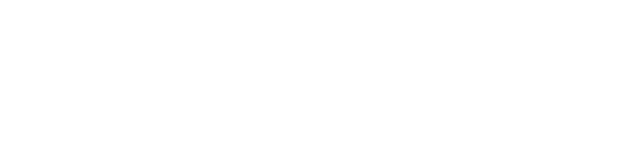
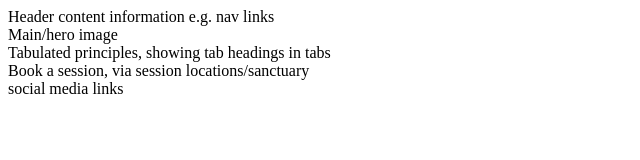
Before and after one commit to Arin17/project-oneOLD, a plain HTML site: page index.html in a window 1280 px wide. Shown: the whole page, without its empty margins (0-640 px from the left). Drawn offline with Linux system fonts and the light colour scheme.

Commit message:
Add core structure for home page

```diff
--- a/index.html
+++ b/index.html
@@ -11,6 +11,18 @@
     <title>Mindfulness Home</title>
 </head>
 <body>
-
+    <header>Header content information e.g. nav links</header>
+    <section>
+        Main/hero image
+    </section>
+    <section>
+        Tabulated principles, showing tab headings in tabs
+    </section>
+    <section>
+        Book a session, via session locations/sanctuary
+    </section>
+    <footer>
+        social media links
+    </footer>
 </body>
 </html>
```
